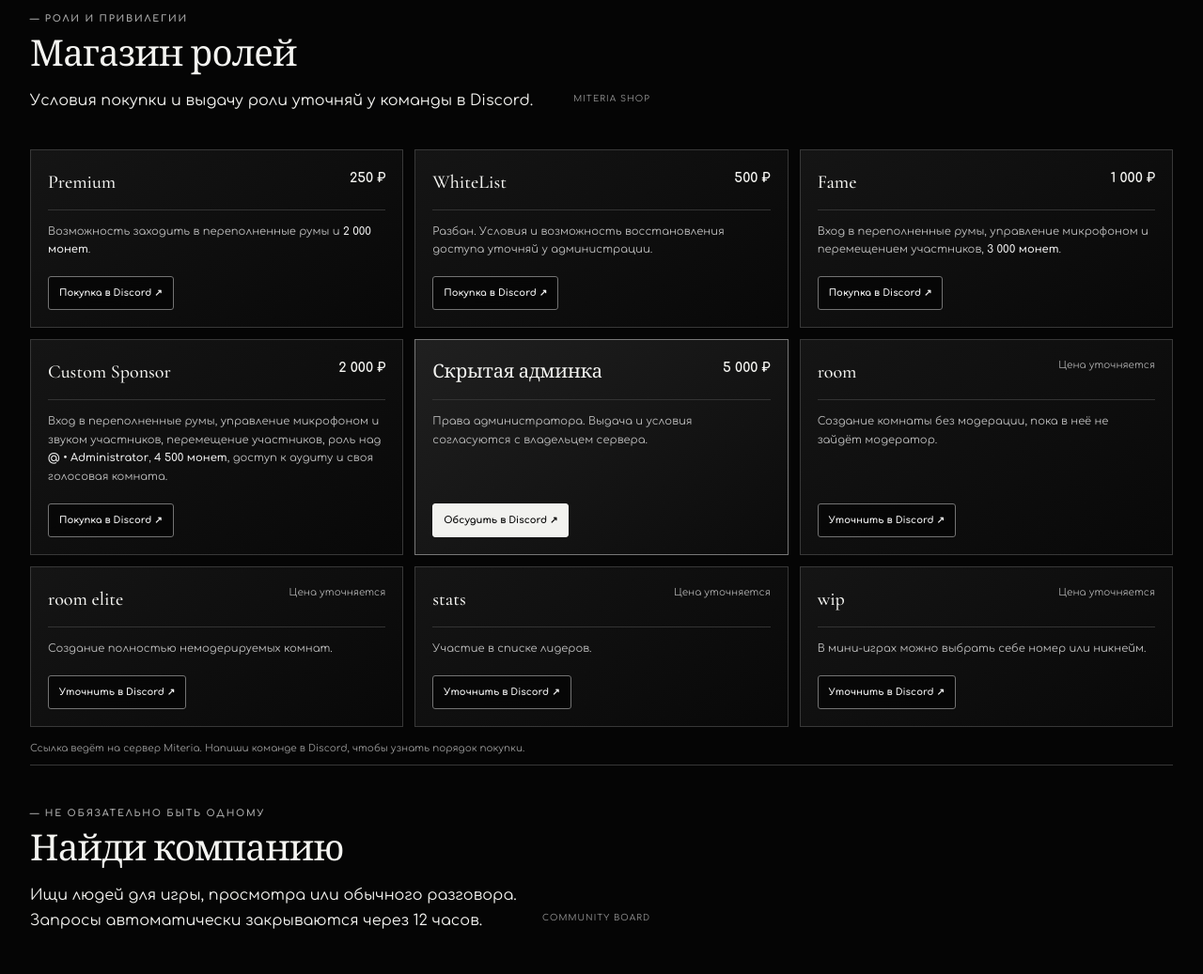
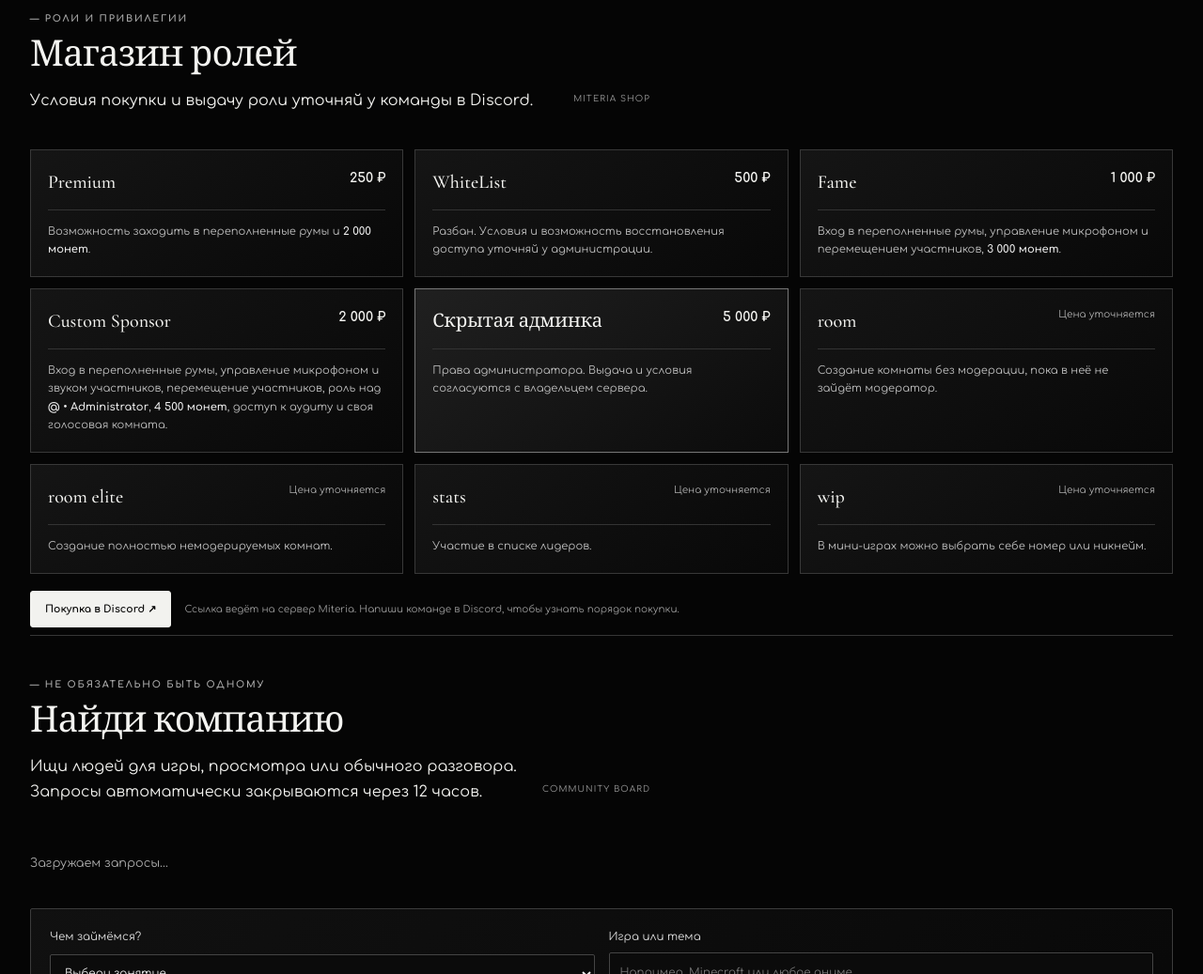
Before and after one commit to Maxwelloww/yushiko-site, a website: page public/index.html in a window 1280 px wide. Shown: the part 1326-2363 px from the top of the page at 94% size. Drawn offline with nearby package versions, Linux system fonts and the light colour scheme; no server answers.

Commit message:
Use one Discord purchase button

```diff
--- a/public/index.html
+++ b/public/index.html
@@ -32,17 +32,17 @@
   <section class="section-wrap content-section role-shop-section" id="shop">
     <div class="section-heading split-heading"><div><p class="eyebrow">— РОЛИ И ПРИВИЛЕГИИ</p><h2>Магазин ролей</h2><p>Условия покупки и выдачу роли уточняй у команды в Discord.</p></div><span class="section-note">MITERIA SHOP</span></div>
     <div class="role-shop-grid">
-      <article class="role-shop-card"><div class="role-shop-top"><h3>Premium</h3><strong>250 ₽</strong></div><p>Возможность заходить в переполненные румы и <b>2 000 монет</b>.</p><a class="button button-outline" href="https://discord.gg/8HNJHg5Gx" target="_blank" rel="noopener noreferrer">Покупка в Discord ↗</a></article>
-      <article class="role-shop-card"><div class="role-shop-top"><h3>WhiteList</h3><strong>500 ₽</strong></div><p>Разбан. Условия и возможность восстановления доступа уточняй у администрации.</p><a class="button button-outline" href="https://discord.gg/8HNJHg5Gx" target="_blank" rel="noopener noreferrer">Покупка в Discord ↗</a></article>
-      <article class="role-shop-card"><div class="role-shop-top"><h3>Fame</h3><strong>1 000 ₽</strong></div><p>Вход в переполненные румы, управление микрофоном и перемещением участников, <b>3 000 монет</b>.</p><a class="button button-outline" href="https://discord.gg/8HNJHg5Gx" target="_blank" rel="noopener noreferrer">Покупка в Discord ↗</a></article>
-      <article class="role-shop-card"><div class="role-shop-top"><h3>Custom Sponsor</h3><strong>2 000 ₽</strong></div><p>Вход в переполненные румы, управление микрофоном и звуком участников, перемещение участников, роль над <b>@・Administrator</b>, <b>4 500 монет</b>, доступ к аудиту и своя голосовая комната.</p><a class="button button-outline" href="https://discord.gg/8HNJHg5Gx" target="_blank" rel="noopener noreferrer">Покупка в Discord ↗</a></article>
-      <article class="role-shop-card role-shop-card-featured"><div class="role-shop-top"><h3>Скрытая админка</h3><strong>5 000 ₽</strong></div><p>Права администратора. Выдача и условия согласуются с владельцем сервера.</p><a class="button button-light" href="https://discord.gg/8HNJHg5Gx" target="_blank" rel="noopener noreferrer">Обсудить в Discord ↗</a></article>
-      <article class="role-shop-card"><div class="role-shop-top"><h3>room</h3><span class="role-shop-price-note">Цена уточняется</span></div><p>Создание комнаты без модерации, пока в неё не зайдёт модератор.</p><a class="button button-outline" href="https://discord.gg/8HNJHg5Gx" target="_blank" rel="noopener noreferrer">Уточнить в Discord ↗</a></article>
-      <article class="role-shop-card"><div class="role-shop-top"><h3>room elite</h3><span class="role-shop-price-note">Цена уточняется</span></div><p>Создание полностью немодерируемых комнат.</p><a class="button button-outline" href="https://discord.gg/8HNJHg5Gx" target="_blank" rel="noopener noreferrer">Уточнить в Discord ↗</a></article>
-      <article class="role-shop-card"><div class="role-shop-top"><h3>stats</h3><span class="role-shop-price-note">Цена уточняется</span></div><p>Участие в списке лидеров.</p><a class="button button-outline" href="https://discord.gg/8HNJHg5Gx" target="_blank" rel="noopener noreferrer">Уточнить в Discord ↗</a></article>
-      <article class="role-shop-card"><div class="role-shop-top"><h3>wip</h3><span class="role-shop-price-note">Цена уточняется</span></div><p>В мини-играх можно выбрать себе номер или никнейм.</p><a class="button button-outline" href="https://discord.gg/8HNJHg5Gx" target="_blank" rel="noopener noreferrer">Уточнить в Discord ↗</a></article>
+      <article class="role-shop-card"><div class="role-shop-top"><h3>Premium</h3><strong>250 ₽</strong></div><p>Возможность заходить в переполненные румы и <b>2 000 монет</b>.</p></article>
+      <article class="role-shop-card"><div class="role-shop-top"><h3>WhiteList</h3><strong>500 ₽</strong></div><p>Разбан. Условия и возможность восстановления доступа уточняй у администрации.</p></article>
+      <article class="role-shop-card"><div class="role-shop-top"><h3>Fame</h3><strong>1 000 ₽</strong></div><p>Вход в переполненные румы, управление микрофоном и перемещением участников, <b>3 000 монет</b>.</p></article>
+      <article class="role-shop-card"><div class="role-shop-top"><h3>Custom Sponsor</h3><strong>2 000 ₽</strong></div><p>Вход в переполненные румы, управление микрофоном и звуком участников, перемещение участников, роль над <b>@・Administrator</b>, <b>4 500 монет</b>, доступ к аудиту и своя голосовая комната.</p></article>
+      <article class="role-shop-card role-shop-card-featured"><div class="role-shop-top"><h3>Скрытая админка</h3><strong>5 000 ₽</strong></div><p>Права администратора. Выдача и условия согласуются с владельцем сервера.</p></article>
+      <article class="role-shop-card"><div class="role-shop-top"><h3>room</h3><span class="role-shop-price-note">Цена уточняется</span></div><p>Создание комнаты без модерации, пока в неё не зайдёт модератор.</p></article>
+      <article class="role-shop-card"><div class="role-shop-top"><h3>room elite</h3><span class="role-shop-price-note">Цена уточняется</span></div><p>Создание полностью немодерируемых комнат.</p></article>
+      <article class="role-shop-card"><div class="role-shop-top"><h3>stats</h3><span class="role-shop-price-note">Цена уточняется</span></div><p>Участие в списке лидеров.</p></article>
+      <article class="role-shop-card"><div class="role-shop-top"><h3>wip</h3><span class="role-shop-price-note">Цена уточняется</span></div><p>В мини-играх можно выбрать себе номер или никнейм.</p></article>
     </div>
-    <p class="role-shop-note">Ссылка ведёт на сервер Miteria. Напиши команде в Discord, чтобы узнать порядок покупки.</p>
+    <div class="role-shop-action"><a class="button button-light" href="https://discord.gg/8HNJHg5Gx" target="_blank" rel="noopener noreferrer">Покупка в Discord ↗</a><p class="role-shop-note">Ссылка ведёт на сервер Miteria. Напиши команде в Discord, чтобы узнать порядок покупки.</p></div>
   </section>
   <section class="section-wrap content-section company-section" id="company"><div class="section-heading split-heading"><div><p class="eyebrow">— НЕ ОБЯЗАТЕЛЬНО БЫТЬ ОДНОМУ</p><h2>Найди компанию</h2><p>Ищи людей для игры, просмотра или обычного разговора. Запросы автоматически закрываются через 12 часов.</p></div><span class="section-note">COMMUNITY BOARD</span></div><div id="companyList" class="company-grid"><p class="muted">Загружаем запросы…</p></div><form id="companyForm" class="application-form company-form"><label>Чем займёмся?<select name="activity" required><option value="">Выбери занятие</option><option>Поиграть вместе</option><option>Посмотреть аниме</option><option>Поболтать в голосовом</option><option>Послушать музыку</option><option>Найти друзей</option></select></label><label>Игра или тема<input name="game" maxlength="80" placeholder="Например, Minecraft или любое аниме"></label><label class="form-wide">Подробности<textarea name="details" maxlength="400" rows="2" placeholder="Когда, какой режим, что хотелось бы…"></textarea></label><div class="form-wide form-submit"><button class="button button-light" type="submit">Создать запрос ↗</button><p id="companyMessage" class="form-message" role="status">Для публикации войди через Discord.</p></div></form></section>
   <section class="section-wrap lower-grid"><div class="content-section events-panel" id="events"><div class="section-heading split-heading"><div><p class="eyebrow">— БУДЬ В ДВИЖЕНИИ</p><h2>События</h2><p>Не пропусти наши ближайшие активности.</p></div><span class="section-note">КАЛЕНДАРЬ</span></div><div id="eventList" class="content-list"><p class="muted">Загружаем события…</p></div></div>
```
Also changed, not shown: public/styles.css.
